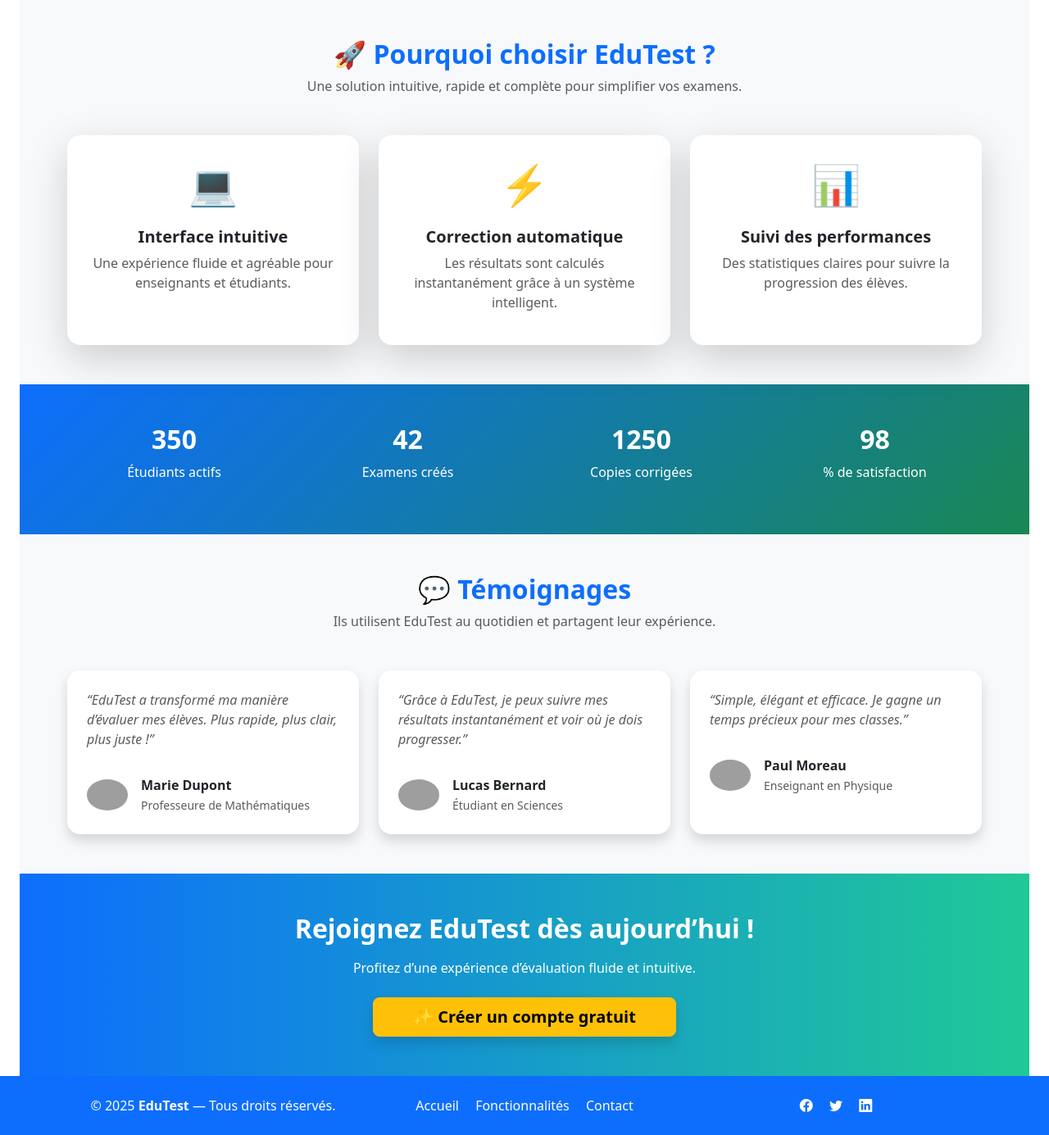
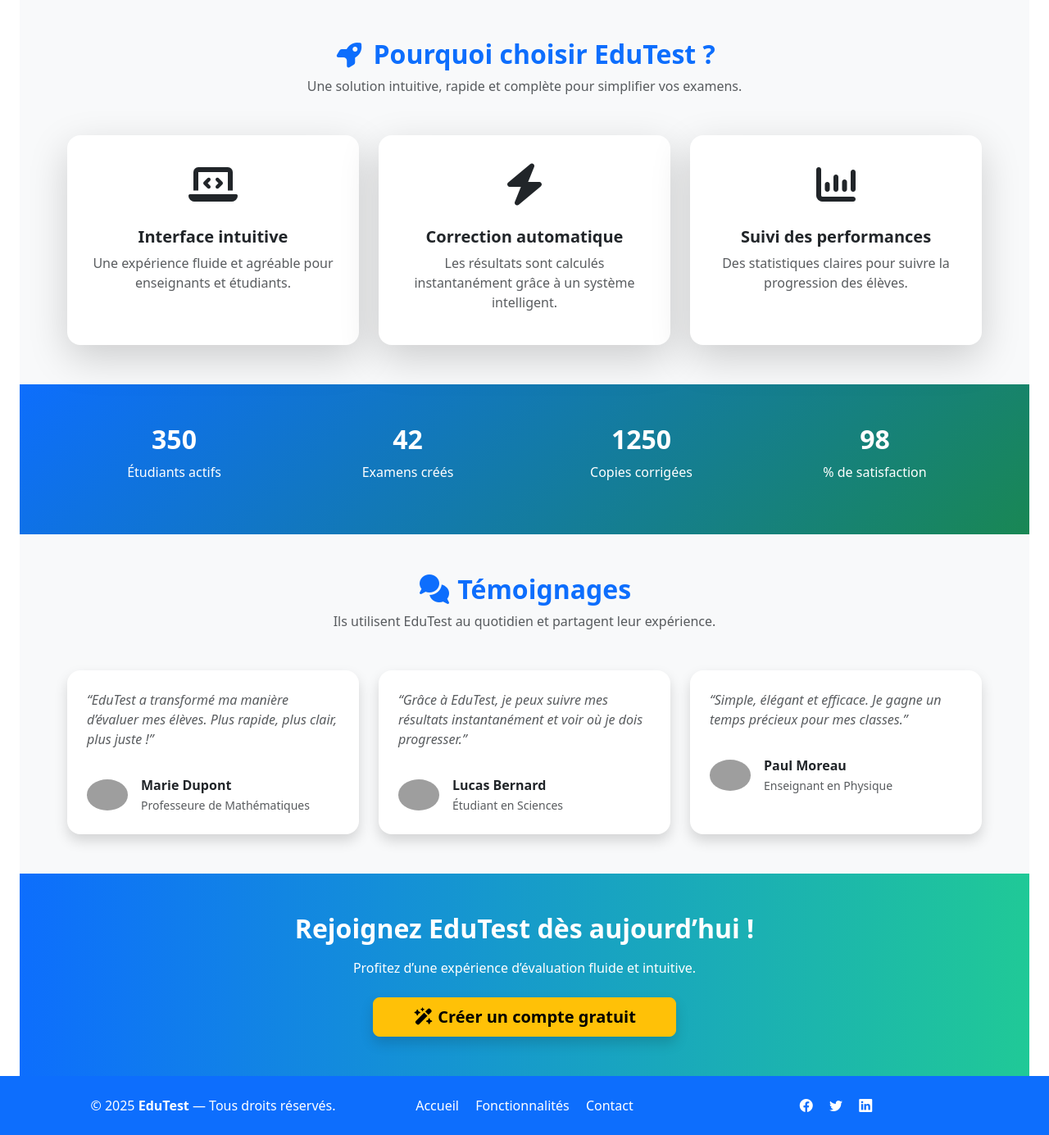
Before and after one commit to stshauke/edutest, a Symfony app: template templates/home/index.html.twig in a window 1280 px wide. Shown: the part 796-2181 px from the top of the page at 82% size. Run offline with Twig, Linux system fonts and the light colour scheme; the template is opened without the code that fills it, so the values that code supplies are empty; some libraries are stand-ins or nearby versions; grey boxes are pictures that could not be loaded.

Commit message:
remplacement des emojis par des icônes Font Awesome

```diff
--- a/templates/base.html.twig
+++ b/templates/base.html.twig
@@ -8,6 +8,7 @@
   {# 🧱 Bootstrap + Icônes #}
   <link href="https://cdn.jsdelivr.net/npm/bootstrap@5.3.2/dist/css/bootstrap.min.css" rel="stylesheet">
   <link href="https://cdn.jsdelivr.net/npm/bootstrap-icons@1.10.5/font/bootstrap-icons.css" rel="stylesheet">
+  <link href="https://cdnjs.cloudflare.com/ajax/libs/font-awesome/7.0.1/css/all.min.css" rel="stylesheet">
 
   {% block stylesheets %}
   <style>
@@ -41,12 +42,13 @@
 <body class="d-flex flex-column min-vh-100">
 
   {# ========================== #
-     🌐 NAVBAR GLOBALE (Publique)
-     -> N’est pas incluse dans l’espace admin
-  # ========================== #}
-  {% if not app.request.get('_route') starts with 'admin_' %}
-    {% include '_partials/navbar.html.twig' %}
-  {% endif %}
+   🌐 NAVBAR GLOBALE
+   -> Affichée sauf sur les pages admin
+# ========================== #}
+{% if not (app.request.get('_route') starts with 'admin_') %}
+  {% include '_partials/navbar.html.twig' %}
+{% endif %}
+
 
   {# ========================== #
      🌟 CONTENU PRINCIPAL
--- a/templates/home/index.html.twig
+++ b/templates/home/index.html.twig
@@ -1,13 +1,13 @@
 {% extends 'base.html.twig' %}
 
-{% block title %}🏫 EduTest — Plateforme d'évaluation moderne{% endblock %}
+{% block title %}<i class="fa-solid fa-school"></i> EduTest — Plateforme d'évaluation moderne{% endblock %}
 
 {% block body %}
 <!-- 🧭 NAVBAR FIXE -->
 <nav class="navbar navbar-expand-lg navbar-dark bg-primary fixed-top shadow-sm py-3">
   <div class="container">
     <a class="navbar-brand fw-bold text-white fs-4" href="{{ path('home') }}">
-      🎓 <span class="text-warning">EduTest</span>
+      <i class="fa-solid fa-graduation-cap"></i> <span class="text-warning">EduTest</span>
     </a>
 
     <button class="navbar-toggler" type="button" data-bs-toggle="collapse" data-bs-target="#navbarNav">
@@ -25,23 +25,29 @@
           <li class="nav-item ms-3">
             {% if 'ROLE_TEACHER' in app.user.roles %}
               <a href="{{ path('teacher_dashboard') }}" class="btn btn-warning btn-sm fw-semibold shadow-sm">
-                👩‍🏫 Tableau de bord
+                <i class="fa-solid fa-chalkboard-teacher"></i> Tableau de bord
               </a>
             {% elseif 'ROLE_STUDENT' in app.user.roles %}
               <a href="{{ path('student_exams') }}" class="btn btn-warning btn-sm fw-semibold shadow-sm">
-                🎓 Mes examens
+                <i class="fa-solid fa-user-graduate"></i> Mes examens
               </a>
             {% endif %}
           </li>
           <li class="nav-item ms-2">
-            <a href="{{ path('app_logout') }}" class="btn btn-outline-light btn-sm fw-semibold">🚪 Déconnexion</a>
+            <a href="{{ path('app_logout') }}" class="btn btn-outline-light btn-sm fw-semibold">
+              <i class="fa-solid fa-right-from-bracket"></i> Déconnexion
+            </a>
           </li>
         {% else %}
           <li class="nav-item ms-3">
-            <a href="{{ path('app_login') }}" class="btn btn-light btn-sm fw-semibold text-primary">🔐 Connexion</a>
+            <a href="{{ path('app_login') }}" class="btn btn-light btn-sm fw-semibold text-primary">
+              <i class="fa-solid fa-lock"></i> Connexion
+            </a>
           </li>
           <li class="nav-item ms-2">
-            <a href="{{ path('app_register') }}" class="btn btn-outline-light btn-sm fw-semibold">📝 Inscription</a>
+            <a href="{{ path('app_register') }}" class="btn btn-outline-light btn-sm fw-semibold">
+              <i class="fa-solid fa-pen-to-square"></i> Inscription
+            </a>
           </li>
         {% endif %}
       </ul>
@@ -58,10 +64,10 @@
     {% if not app.user %}
       <div class="d-flex justify-content-center gap-3 flex-wrap">
         <a href="{{ path('app_login') }}" class="btn btn-lg btn-light text-primary fw-semibold px-4 py-2 shadow-sm">
-          🔐 Se connecter
+          <i class="fa-solid fa-lock"></i> Se connecter
         </a>
         <a href="{{ path('app_register') }}" class="btn btn-lg btn-outline-light fw-semibold px-4 py-2">
-          📝 S'inscrire
+          <i class="fa-solid fa-pen-to-square"></i> S'inscrire
         </a>
       </div>
     {% endif %}
@@ -72,7 +78,7 @@
 <section id="features" class="py-5 bg-light">
   <div class="container">
     <div class="text-center mb-5">
-      <h2 class="fw-bold text-primary" data-aos="fade-up">🚀 Pourquoi choisir EduTest ?</h2>
+      <h2 class="fw-bold text-primary" data-aos="fade-up"><i class="fa-solid fa-rocket"></i> Pourquoi choisir EduTest ?</h2>
       <p class="text-muted" data-aos="fade-up" data-aos-delay="100">
         Une solution intuitive, rapide et complète pour simplifier vos examens.
       </p>
@@ -80,14 +86,14 @@
 
     <div class="row g-4">
       {% set features = [
-        {'icon':'💻','title':'Interface intuitive','text':'Une expérience fluide et agréable pour enseignants et étudiants.'},
-        {'icon':'⚡','title':'Correction automatique','text':'Les résultats sont calculés instantanément grâce à un système intelligent.'},
-        {'icon':'📊','title':'Suivi des performances','text':'Des statistiques claires pour suivre la progression des élèves.'}
+        {'icon':'<i class="fa-solid fa-laptop-code"></i>','title':'Interface intuitive','text':'Une expérience fluide et agréable pour enseignants et étudiants.'},
+        {'icon':'<i class="fa-solid fa-bolt"></i>','title':'Correction automatique','text':'Les résultats sont calculés instantanément grâce à un système intelligent.'},
+        {'icon':'<i class="fa-solid fa-chart-column"></i>','title':'Suivi des performances','text':'Des statistiques claires pour suivre la progression des élèves.'}
       ] %}
       {% for f in features %}
         <div class="col-md-4" data-aos="fade-up" data-aos-delay="{{ loop.index * 100 }}">
           <div class="card h-100 border-0 shadow-lg p-4 text-center rounded-4">
-            <div class="icon mb-3" style="font-size:3rem;">{{ f.icon }}</div>
+            <div class="icon mb-3" style="font-size:3rem;">{{ f.icon|raw }}</div>
             <h5 class="fw-bold">{{ f.title }}</h5>
             <p class="text-muted">{{ f.text }}</p>
           </div>
@@ -121,7 +127,7 @@
 <section id="testimonials" class="py-5 bg-light">
   <div class="container">
     <div class="text-center mb-5">
-      <h2 class="fw-bold text-primary" data-aos="fade-up">💬 Témoignages</h2>
+      <h2 class="fw-bold text-primary" data-aos="fade-up"><i class="fa-solid fa-comments"></i> Témoignages</h2>
       <p class="text-muted" data-aos="fade-up" data-aos-delay="100">
         Ils utilisent EduTest au quotidien et partagent leur expérience.
       </p>
@@ -156,23 +162,23 @@
   <div class="container" data-aos="zoom-in">
     {% if app.user %}
       {% if 'ROLE_TEACHER' in app.user.roles %}
-        <h2 class="fw-bold mb-3">Bienvenue, {{ app.user.fullName|default('Enseignant') }} 👋</h2>
+        <h2 class="fw-bold mb-3">Bienvenue, {{ app.user.fullName|default('Enseignant') }} <i class="fa-solid fa-hand-wave"></i></h2>
         <p class="mb-4">Accédez à votre tableau de bord pour gérer vos examens.</p>
         <a href="{{ path('teacher_dashboard') }}" class="btn btn-warning btn-lg px-5 py-2 fw-semibold shadow">
-          📘 Mon tableau de bord
+          <i class="fa-solid fa-book-open"></i> Mon tableau de bord
         </a>
       {% elseif 'ROLE_STUDENT' in app.user.roles %}
-        <h2 class="fw-bold mb-3">Prêt à relever un défi ? 💪</h2>
+        <h2 class="fw-bold mb-3">Prêt à relever un défi ? <i class="fa-solid fa-dumbbell"></i></h2>
         <p class="mb-4">Découvrez vos examens disponibles et mesurez vos progrès.</p>
         <a href="{{ path('student_exams') }}" class="btn btn-warning btn-lg px-5 py-2 fw-semibold shadow">
-          🧠 Commencer un examen
+          <i class="fa-solid fa-brain"></i> Commencer un examen
         </a>
       {% endif %}
     {% else %}
       <h2 class="fw-bold mb-3">Rejoignez EduTest dès aujourd’hui !</h2>
       <p class="mb-4">Profitez d’une expérience d’évaluation fluide et intuitive.</p>
       <a href="{{ path('app_register') }}" class="btn btn-warning btn-lg px-5 py-2 fw-semibold shadow">
-        ✨ Créer un compte gratuit
+        <i class="fa-solid fa-wand-magic-sparkles"></i> Créer un compte gratuit
       </a>
     {% endif %}
   </div>
```
